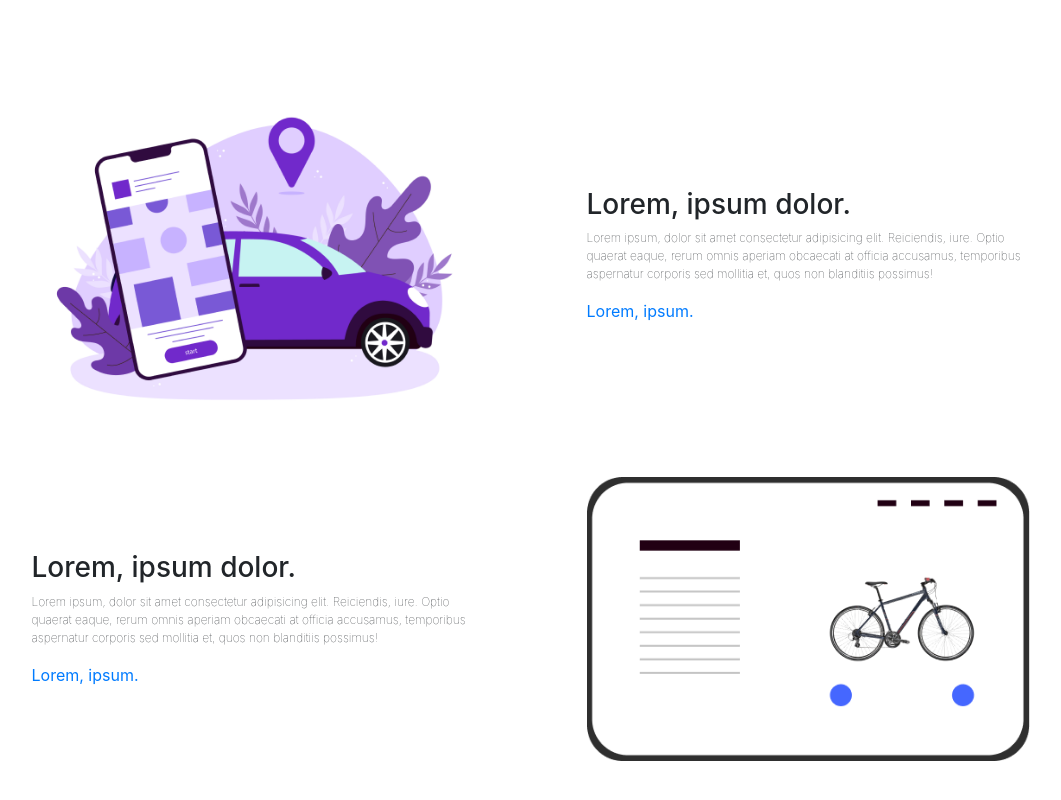
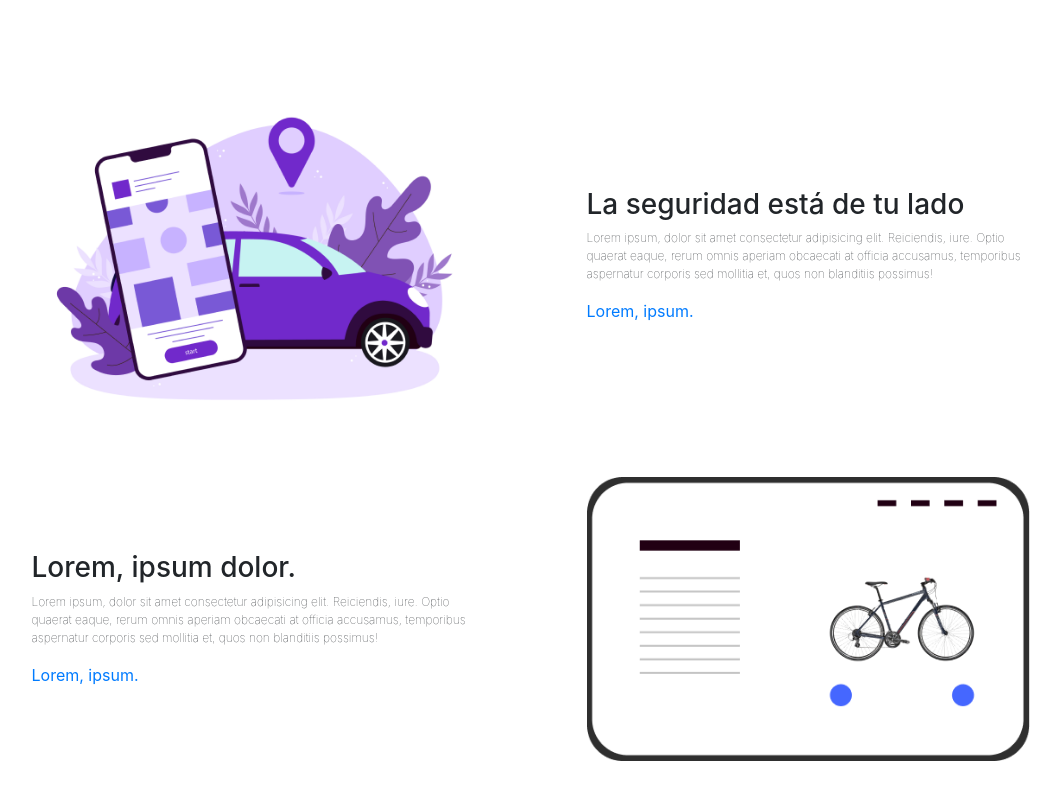
Before and after one commit to jfcalao/useAndGo, an Angular app: page / in a window 1280 px wide. Shown: the part 1802-2602 px from the top of the page, without its empty margins (109-1170 px from the left). Built offline with nearby package versions, Linux system fonts and the light colour scheme.

Commit message:
Parte Porto con Calao

```diff
--- a/src/app/caracteristicas/caracteristicas.component.html
+++ b/src/app/caracteristicas/caracteristicas.component.html
@@ -8,7 +8,7 @@
       <div class="grid-item">
         <article class="description">
           <h3 class="description-title">
-            Lorem, ipsum dolor.
+            La seguridad está de tu lado
           </h3>
           <p class="description-details">Lorem ipsum, dolor sit amet consectetur adipisicing elit. Reiciendis, iure. Optio
             quaerat eaque, rerum omnis
```
